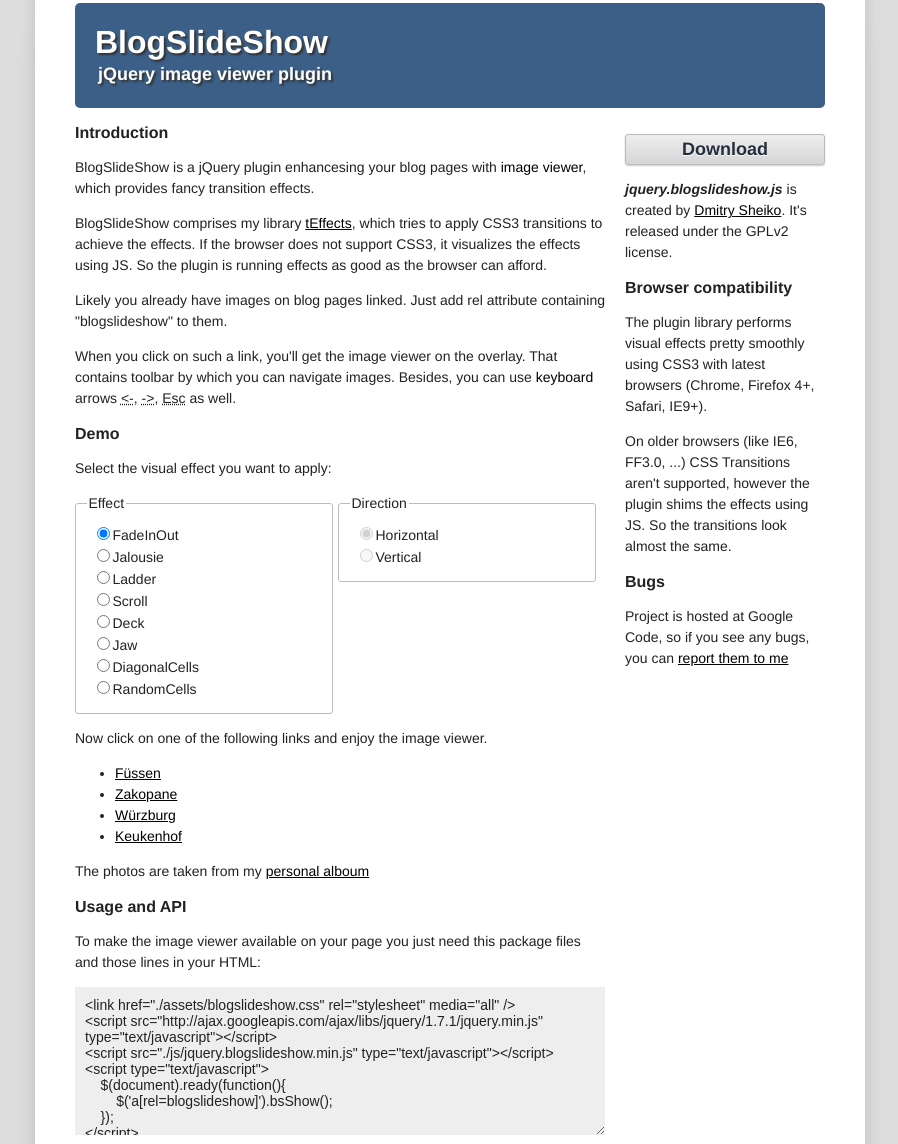
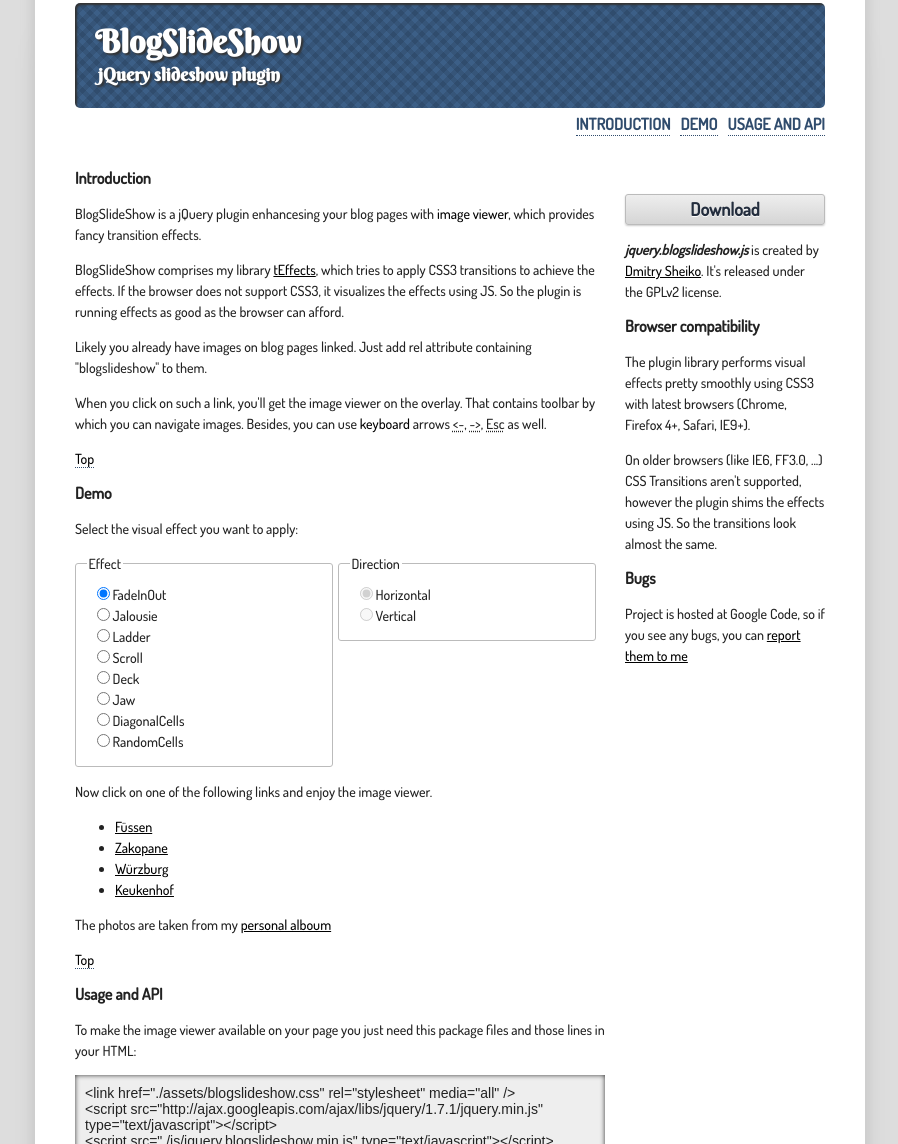
Before and after one commit to shajithayyil/blogslideshow, a plain HTML site: page demo/index.html in a window 1280 px wide. Shown: the part 17-1161 px from the top of the page, without its empty margins (190-1088 px from the left). Drawn offline with nearby package versions, Linux system fonts and the light colour scheme.

Commit message:
Demo page styling Sizing bug on the first slide loading fixed

```diff
--- a/demo/assets/blogslideshow.css
+++ b/demo/assets/blogslideshow.css
@@ -21,6 +21,8 @@
 }
 .bss-overlay .bss-boundingBox {
     overflow: hidden;
+    width: 721px;
+    height: 540px;
 }
 .bss-image-cache {
     position: absolute;
--- a/demo/index.html
+++ b/demo/index.html
@@ -8,6 +8,8 @@
     <link href="./assets/blogslideshow.css" rel="stylesheet" media="all" />
     <link rel="shortcut icon" href="./assets/favicon.ico" />
     <link rel="icon" href="./assets/favicon.ico" type="image/ico">
+    <link href='http://fonts.googleapis.com/css?family=Berkshire+Swash' rel='stylesheet' type='text/css'>
+    <link href='http://fonts.googleapis.com/css?family=Dosis:500' rel='stylesheet' type='text/css'>
     <script src="http://ajax.googleapis.com/ajax/libs/jquery/1.7.1/jquery.min.js" type="text/javascript"></script>
     <script src="./js/jquery.blogslideshow.min.js" type="text/javascript"></script>
 
@@ -20,7 +22,7 @@
         body {
             background-color: #DDDDDD;
             color: #222222;
-            font-family: MuseoSlab,"Helvetica Neue",Helvetica,Arial,sans-serif;
+            font-family: 'Dosis', sans-serif;
             font-size: 14px;
             margin: 0;
             padding: 0;
@@ -37,11 +39,50 @@
             margin-top: 13px;
             margin-top: 13px;
         }
-        section > header {
+        body > section > header {
+            position: relative;
+            box-shadow: 2px 2px 2px #333333 inset;
             background-color: #3C5F87;
+            font-family: 'Berkshire Swash', cursive, Helvetica,Arial,sans-serif;
+
+            background-image:
+            -moz-repeating-linear-gradient(-45deg,
+                transparent,
+                transparent 5px,
+                rgba(0, 0, 0, 0.1) 5px,
+                rgba(0, 0, 0, 0.1) 10px),
+            -moz-repeating-linear-gradient(45deg,
+                transparent,
+                transparent 5px,
+                rgba(0, 0, 0, 0.1) 5px,
+                rgba(0, 0, 0, 0.1) 10px
+            );
+            background-image:
+            -webkit-repeating-linear-gradient(-45deg,
+                transparent,
+                transparent 5px,
+                rgba(0, 0, 0, 0.1) 5px,
+                rgba(0, 0, 0, 0.1) 10px),
+            -webkit-repeating-linear-gradient(45deg,
+                transparent,
+                transparent 5px,
+                rgba(0, 0, 0, 0.1) 5px,
+                rgba(0, 0, 0, 0.1) 10px);
+            background-image:
+            -o-repeating-linear-gradient(-45deg,
+                transparent,
+                transparent 5px,
+                rgba(0, 0, 0, 0.1) 5px,
+                rgba(0, 0, 0, 0.1) 10px),
+            -o-repeating-linear-gradient(45deg,
+                transparent,
+                transparent 5px,
+                rgba(0, 0, 0, 0.1) 5px,
+                rgba(0, 0, 0, 0.1) 10px);
+
             border-radius: 5px;
             padding: 20px 20px;
-            margin-top: 0px;
+            margin: 0px 0 60px;
         }
         header h1 {
             text-shadow: 2px 2px 2px #333333;
@@ -56,33 +97,61 @@
             margin: 3px;
             color: white;
         }
-        section > article {
+        header nav {
+            position: absolute;
+            right: 0;
+            bottom: -28px;
+            font-family: 'Dosis', sans-serif;
+            font-size: 16px;
+            font-weight: bold;
+        }
+        header nav ul {
+            list-style: none;
+
+        }
+        header nav ul li {
+            float: right;
+            margin-left: 10px;
+            text-transform: uppercase;
+            border-bottom: 1px dotted #304c6d;
+        }
+        header nav ul li a, header nav ul li a:visited {
+            color: #304c6d;
+            text-decoration: none;
+        }
+        body > section > section {
             width: 530px;
         }
-        article form {
+        section form {
             overflow: hidden;
         }
-        article form > fieldset {
+        section form > fieldset {
             width: 235px;
             float: left;
             border: 1px solid #BBBBBB;
             margin: 0 5px 0 0;
             -moz-border-radius:3px;
             -webkit-border-radius:3px;
+            -o-border-radius:3px;
             border-radius:3px;
-            -khtml-border-radius:3px;
+
         }
-        article form  ul {
+        section form  ul {
             list-style: none;
             padding: 0;
             margin: 5px;
         }
-        article form  ul li {
+        section form  ul li {
             padding: 0;
         }
 
         h2 {
             font-size: 16px;
+        }
+
+        a.internal, a.internal:visited {
+            text-decoration: none;
+            border-bottom: 1px dotted #304c6d;
         }
 
         body > section {
@@ -101,16 +170,19 @@
         }
         textarea.code {
             border: 0;
-            background-color: #EEE;
-            background-image: none;
+            background-color: #eee;
+            box-shadow: 0px 0px 5px #333333 inset;
             color: #222222;
             font: 14px Arial;
-            display: inline;
+            display: inline-block;
             width: 510px;
             height: auto;
             padding: 10px;
         }
 
+        article {
+
+        }
 
         a.button {
             display: block;
@@ -119,7 +191,7 @@
             -moz-border-radius:3px;
             -webkit-border-radius:3px;
             border-radius:3px;
-            -khtml-border-radius:3px;
+            -o-border-radius:3px;
             background: -moz-linear-gradient(100% 100% 90deg, #eee, #d5d5d5);
             background: -webkit-gradient(linear, 0% 0%, 0% 100%, from(#eee), to(#d5d5d5));
             background: -webkit-linear-gradient(#eee, #d5d5d5);
@@ -134,6 +206,7 @@
             box-shadow:0px 1px 2px #ccc;
             -moz-box-shadow:0px 1px 2px #ccc;
             -webkit-box-shadow:0px 1px 2px #ccc;
+            -o-box-shadow:0px 1px 2px #ccc;
             text-align: center;
             font-size: 18px;
             text-decoration: none;
@@ -141,16 +214,43 @@
         dfn, acronym, abbr {
             font-style: normal;
         }
+
+        :target {
+            -webkit-animation: highlight 2s ease;
+            -moz-animation: highlight 2s ease;
+            -o-animation: highlight 2s ease;
+            animation: highlight 2s ease;
+        }
+        @-webkit-keyframes highlight {
+            50% { color: #CCC; text-shadow: 0px 0px 5px #333333; }
+        }
+        @-moz-keyframes highlight {
+            50% { color: #CCC; text-shadow: 0px 0px 5px #333333; }
+        }
+        @-o-keyframes highlight {
+            50% { color: #CCC; text-shadow: 0px 0px 5px #333333; }
+        }
+        @keyframes highlight {
+            50% { color: #CCC; text-shadow: 0px 0px 5px #333333; }
+        }
+
     </style>
 </head>
 <body>
 
     <section>
-    <header>
+    <header id="top">
         <hgroup>
             <h1>BlogSlideShow</h1>
-            <h2>jQuery image viewer plugin</h2>
+            <h2>jQuery slideshow plugin</h2>
         </hgroup>
+        <nav>
+            <ul>
+                <li><a href="#api">Usage and API</a></li>
+                <li><a href="#demo">Demo</a></li>
+                <li><a href="#intro">Introduction</a></li>
+            </ul>
+        </nav>
     </header>
         <aside>
             <a class="button" href="http://code.google.com/p/blogslideshow/downloads/list">Download</a>
@@ -171,7 +271,8 @@
             </p>
 
         </aside>
-        <article>
+        <section>
+            <article id="intro">
                 <h2>Introduction</h2>
 
                 <p><dfn>BlogSlideShow</dfn> is a jQuery plugin enhancesing your blog pages with <a rel="tag">image viewer</a>, which provides fancy transition effects. </p>
@@ -181,7 +282,10 @@
                 </p>
                 <p>Likely you already have images on blog pages linked. Just add rel attribute containing "blogslideshow" to them.</p>
                 <p>When you click on such a link, you'll get the image viewer on the overlay. That contains toolbar by which you can navigate images. Besides, you can use <a rel="tag">keyboard</a> arrows <abbr title="Left arrow key">&lt;-</abbr>, <abbr title="Right arrow key">-&gt;</abbr>, <abbr title="Ecape key">Esc</abbr> as well.</p>
+                <p><a class="internal" href="#top">Top</a></p>
+            </article>
 
+            <article id="demo">
             <h2>Demo</h2>
             <p>Select the visual effect you want to apply:</p>
             <form>
@@ -220,15 +324,15 @@
             <p>
                 The photos are taken from my <a href="http://picasaweb.google.com/web.sbelarus/">personal alboum</a>
             </p>
+            <p><a class="internal" href="#top">Top</a></p>
+            </article>
+
+            <article id="api">
+                <h2>Usage and API</h2>
+                <p>To make the image viewer available on your page you just need this package files and those lines in your HTML: </p>
 
 
-       <h2>Usage and API</h2>
-
-
-       <p>To make the image viewer available on your page you just need this package files and those lines in your HTML: </p>
-
-            <div>
-                <textarea rows="8" class="code">
+<textarea rows="9" class="code">
 <link href="./assets/blogslideshow.css" rel="stylesheet" media="all" />
 <script src="http://ajax.googleapis.com/ajax/libs/jquery/1.7.1/jquery.min.js" type="text/javascript"></script>
 <script src="./js/jquery.blogslideshow.min.js" type="text/javascript"></script>
@@ -238,21 +342,20 @@
     });
 </script>
 </textarea>
-                </div>
+
 
         <p>Well, that works with no effect applied. Let's define the effect we want:</p>
 
-<div>
-    <textarea rows="4" class="code">
+<textarea rows="6" class="code">
  $('a[rel=blogslideshow]').bsShow({
     effect: 'Jalousie',
     direction: 'horizontal'
 });
 </script>
 </textarea>
-</div>
-
+            <p><a class="internal" href="#top">Top</a></p>
             </article>
+        </section>
 
     </section>
 
--- a/src/assets/blogslideshow.css
+++ b/src/assets/blogslideshow.css
@@ -21,6 +21,8 @@
 }
 .bss-overlay .bss-boundingBox {
     overflow: hidden;
+    width: 721px;
+    height: 540px;
 }
 .bss-image-cache {
     position: absolute;
```
Lines whose indentation alone changed are shown as unchanged.
